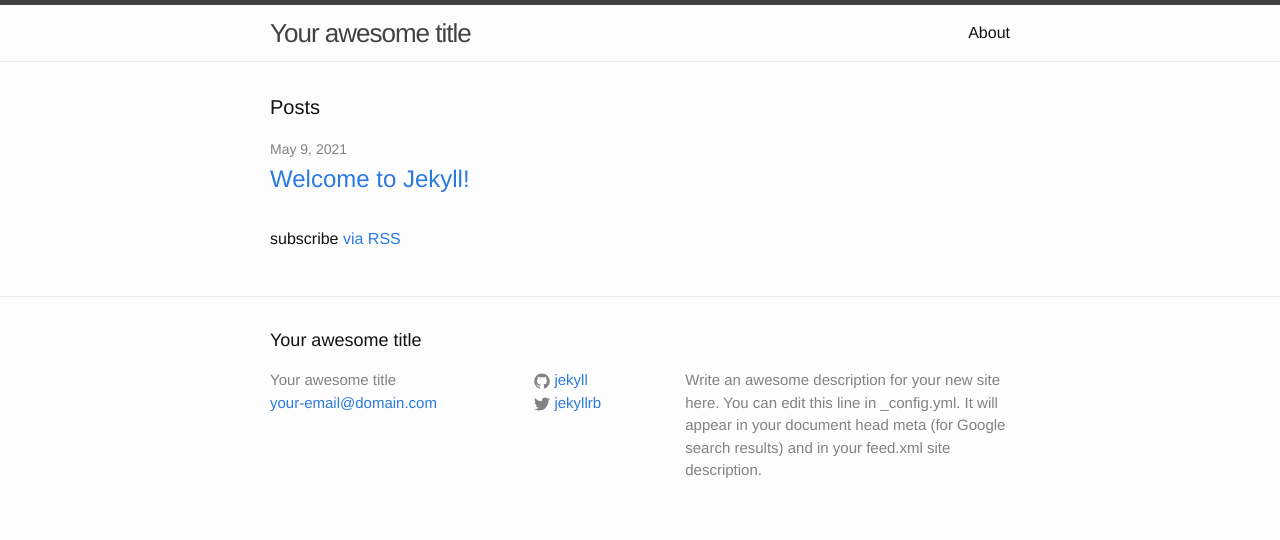
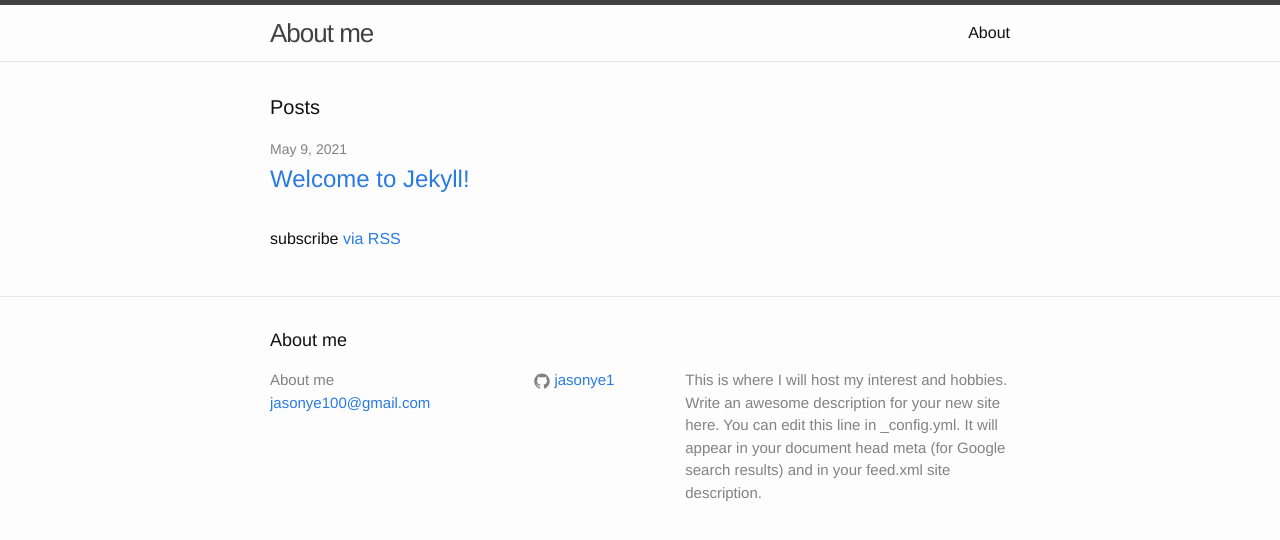
Before and after one commit to jasonye1/jasonye1.github.io, a Jekyll site: the page built from index.html, in a window 1280 px wide. Shown: the top 540 px of the page. Built offline with Jekyll 4.4.1, drawn with Linux system fonts in a browser that asks for light colours.

Commit message:
Update _config.yml

```diff
--- a/_config.yml
+++ b/_config.yml
@@ -6,16 +6,17 @@
 # 'jekyll serve'. If you change this file, please restart the server process.
 
 # Site settings
-title: Your awesome title
-email: your-email@domain.com
+title: About me
+email: jasonye100@gmail.com
 description: > # this means to ignore newlines until "baseurl:"
+  This is where I will host my interest and hobbies.
   Write an awesome description for your new site here. You can edit this
   line in _config.yml. It will appear in your document head meta (for
   Google search results) and in your feed.xml site description.
 baseurl: "" # the subpath of your site, e.g. /blog
-url: "http://yourdomain.com" # the base hostname & protocol for your site
-twitter_username: jekyllrb
-github_username:  jekyll
+url: "http://www.jasonye.net/" # the base hostname & protocol for your site
+instragram_username: jason
+github_username:  jasonye1
 
 # Build settings
 markdown: kramdown
```
